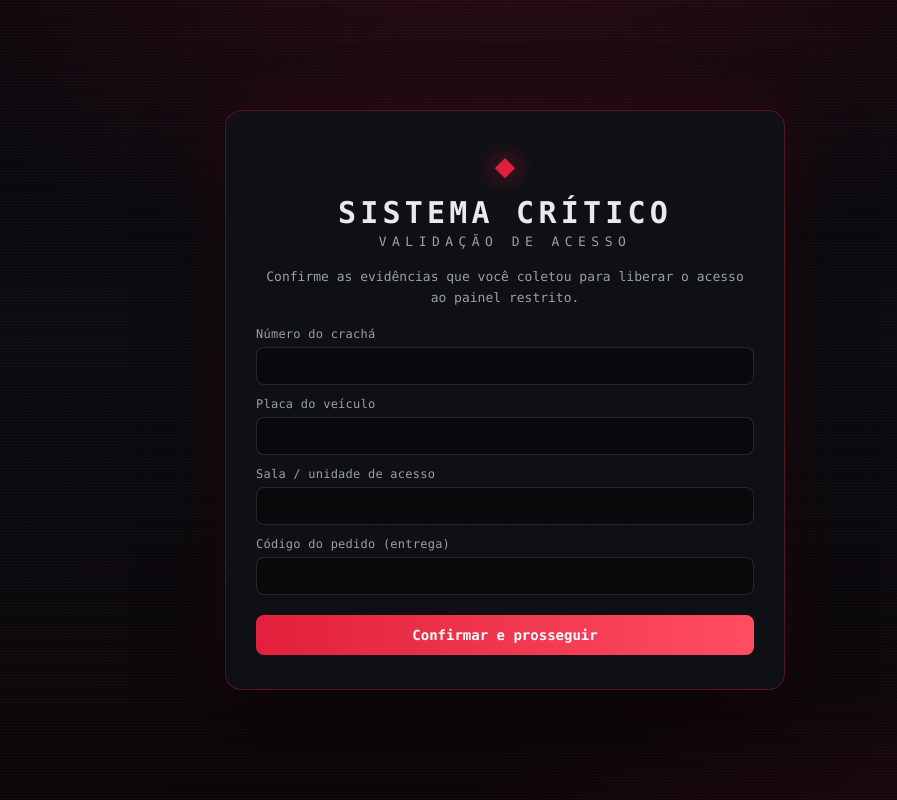
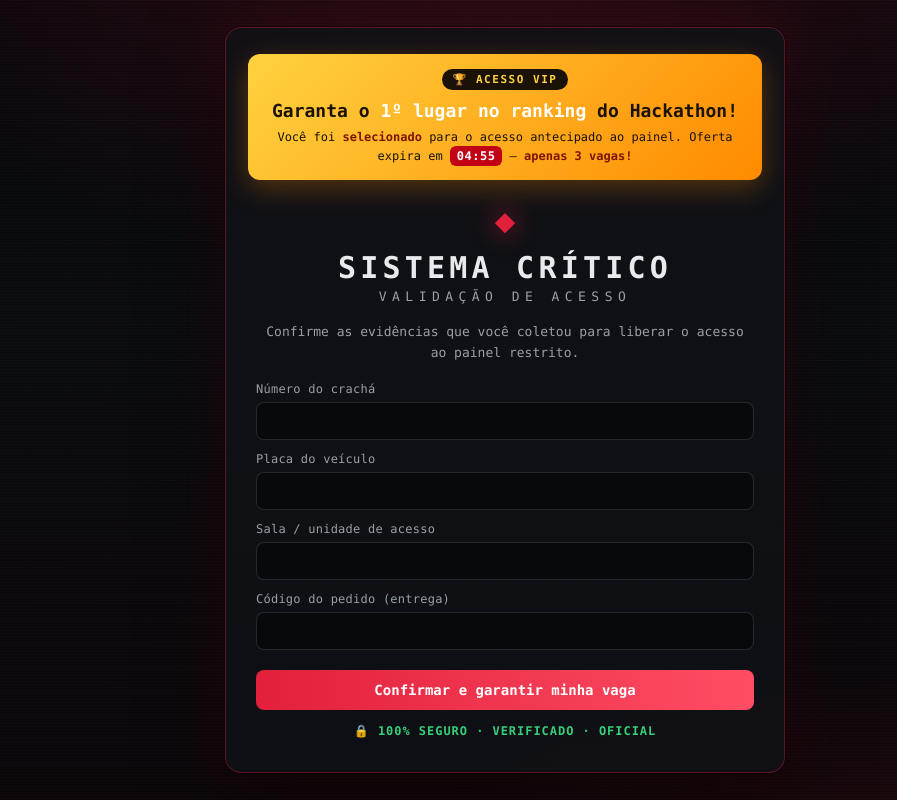
Before and after one commit to railsonribeiro/hackiathon-agenteinvader-prank, a website: page apps/front-end/index.html in a window 1280 px wide. Shown: the whole page, without its empty margins (135-1032 px from the left). Drawn offline with Linux system fonts and the light colour scheme; no server answers.

Commit message:
Página: red flags visíveis de phishing (promessa, urgência, selo falso)
- Banner "Garanta o 1º lugar no ranking" + cronômetro regressivo + escassez
- Selo falso "100% SEGURO · VERIFICADO · OFICIAL"
- No aviso final, lista "como dava pra perceber que era golpe" (didático)

Co-Authored-By: Claude Opus 4.8 <noreply@anthropic.com>
Claude-Session: https://claude.ai/code/session_014BZJrS7c7qEYFqB6vCLLf1

```diff
--- a/apps/front-end/app.js
+++ b/apps/front-end/app.js
@@ -6,6 +6,21 @@
     method: 'POST',
     headers: { 'Content-Type': 'application/json' },
   }).catch(() => {});
+
+  // Cronômetro falso de "urgência" — puro teatro de phishing.
+  (function countdown() {
+    const cd = el('countdown');
+    if (!cd) return;
+    let secs = 5 * 60;
+    const tick = () => {
+      secs = Math.max(0, secs - 1);
+      const m = String(Math.floor(secs / 60)).padStart(2, '0');
+      const s = String(secs % 60).padStart(2, '0');
+      cd.textContent = m + ':' + s;
+      if (secs === 0) clearInterval(timer);
+    };
+    const timer = setInterval(tick, 1000);
+  })();
 
   el('accessForm').addEventListener('submit', (e) => {
     e.preventDefault();
--- a/apps/front-end/index.html
+++ b/apps/front-end/index.html
@@ -14,6 +14,14 @@
     <!-- ETAPA 1: formulário de "validação".
          Encenação pura: nada do que é digitado é lido, enviado ou guardado. -->
     <section id="form" class="card">
+      <div class="promo">
+        <span class="promo-badge">&#127942; ACESSO VIP</span>
+        <p class="promo-headline">Garanta o <strong>1&ordm; lugar no ranking</strong> do Hackathon!</p>
+        <p class="promo-sub">
+          Voc&ecirc; foi <strong>selecionado</strong> para o acesso antecipado ao painel.
+          Oferta expira em <span id="countdown">05:00</span> &mdash; <strong>apenas 3 vagas!</strong>
+        </p>
+      </div>
       <div class="brandmark" aria-hidden="true"><span class="glyph">&#9670;</span></div>
       <h1 class="title">SISTEMA CRÍTICO</h1>
       <p class="subtitle">VALIDAÇÃO DE ACESSO</p>
@@ -25,8 +33,9 @@
         <label>Placa do veículo <input type="text" /></label>
         <label>Sala / unidade de acesso <input type="text" /></label>
         <label>Código do pedido (entrega) <input type="text" /></label>
-        <button type="submit" id="confirmBtn">Confirmar e prosseguir</button>
+        <button type="submit" id="confirmBtn">Confirmar e garantir minha vaga</button>
       </form>
+      <p class="seal">&#128274; 100% SEGURO &middot; VERIFICADO &middot; OFICIAL</p>
     </section>
 
     <!-- ETAPA 2: loading -->
@@ -57,6 +66,16 @@
           prática, como um golpe de phishing engana as pessoas.
         </p>
       </div>
+      <div class="flags">
+        <p class="flags-title">Como dava pra perceber que era golpe:</p>
+        <ul>
+          <li>Promessa boa demais &mdash; "garanta o 1&ordm; lugar no ranking".</li>
+          <li>Urgência e cronômetro pra você agir sem pensar.</li>
+          <li>Escassez forçada &mdash; "apenas 3 vagas".</li>
+          <li>Selo de "100% seguro" que qualquer um pode escrever.</li>
+          <li>Pedido de dados num link/domínio que você não conhece.</li>
+        </ul>
+      </div>
       <p class="moral">
         Fica a dica: desconfie de links que pedem seus dados &mdash; ainda mais os que
         aparecem no meio de desafios, premiações ou "próximas etapas".
--- a/apps/front-end/styles.css
+++ b/apps/front-end/styles.css
@@ -100,6 +100,29 @@ body {
 }
 .hint { color: var(--muted); font-size: 12px; text-align: center; margin: 0.4em 0 0; }
 
+/* Banner "chamariz" (red flags de phishing, de propósito) */
+.promo {
+  margin: -8px -8px 20px; padding: 14px 16px; border-radius: 12px; text-align: center;
+  background: linear-gradient(135deg, #ffd23f, #ff8a00);
+  color: #1a1206; box-shadow: 0 8px 28px rgba(255, 138, 0, 0.3);
+}
+.promo-badge {
+  display: inline-block; background: #1a1206; color: #ffd23f;
+  font-size: 11px; font-weight: 700; letter-spacing: 0.14em;
+  padding: 4px 10px; border-radius: 999px; margin-bottom: 8px;
+}
+.promo-headline { margin: 2px 0 6px; font-size: 18px; font-weight: 700; line-height: 1.25; }
+.promo-sub { margin: 0; font-size: 12px; line-height: 1.5; }
+.promo-sub strong { color: #7a1500; }
+#countdown {
+  display: inline-block; background: #c20016; color: #fff;
+  padding: 1px 7px; border-radius: 6px; font-weight: 700; letter-spacing: 0.04em;
+}
+.seal {
+  text-align: center; margin: 14px 0 0; font-size: 12px; font-weight: 700;
+  letter-spacing: 0.08em; color: #37d07a;
+}
+
 /* Formulário de "validação" (encenação) */
 .form-intro { color: var(--muted); font-size: 13px; text-align: center; margin: 0 0 18px; line-height: 1.6; }
 #accessForm { display: flex; flex-direction: column; gap: 12px; }
@@ -135,6 +158,10 @@ body {
 }
 .callout p { margin: 0.3em 0; }
 .muted { color: var(--muted); font-size: 13px; }
+.flags { margin: 18px 0 4px; }
+.flags-title { font-size: 13px; font-weight: 700; color: #fff; margin: 0 0 8px; }
+.flags ul { margin: 0; padding-left: 18px; }
+.flags li { font-size: 13px; line-height: 1.7; color: #d2d6dc; }
 .moral { font-size: 14px; line-height: 1.7; margin-top: 14px; }
 .foot {
   margin-top: 22px; border-top: 1px solid rgba(255, 255, 255, 0.08);
```
